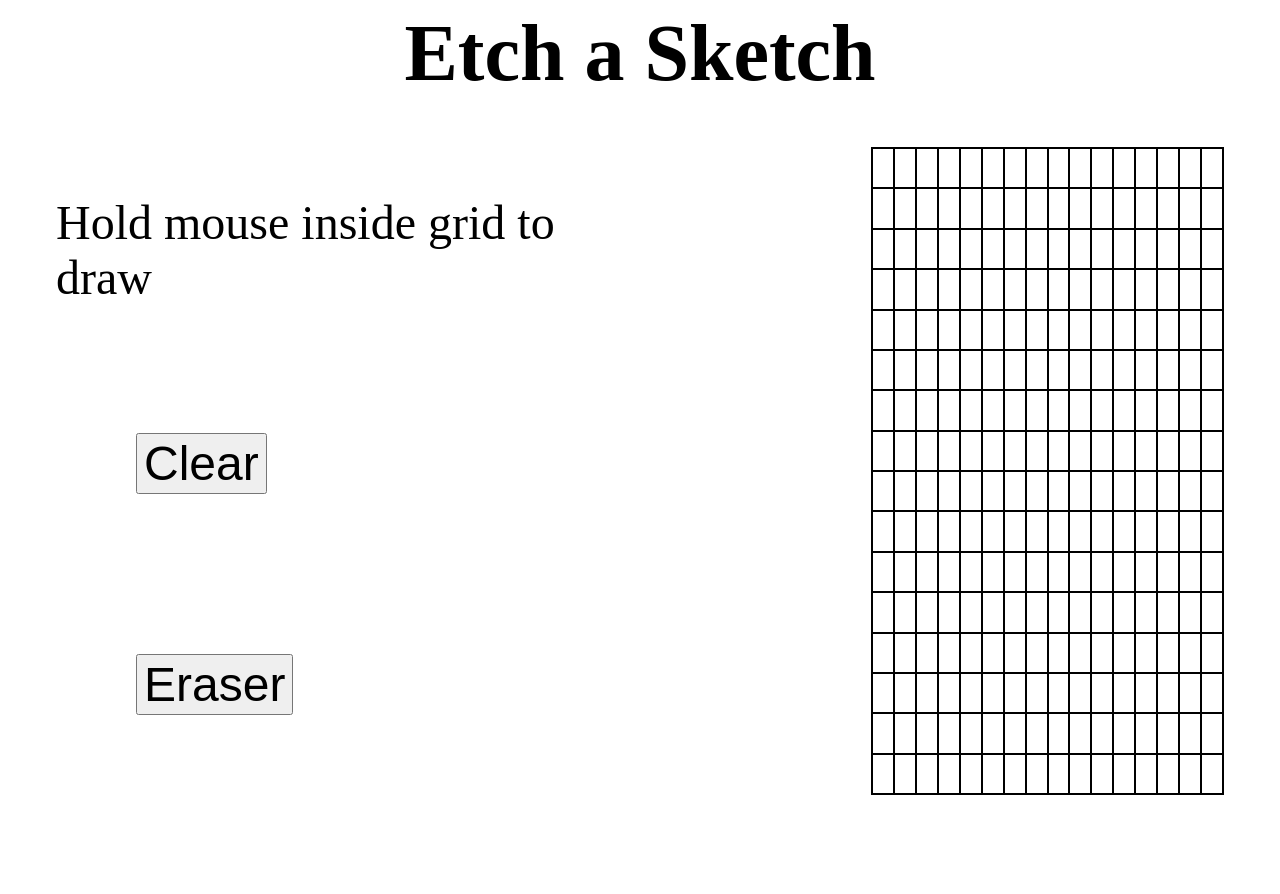
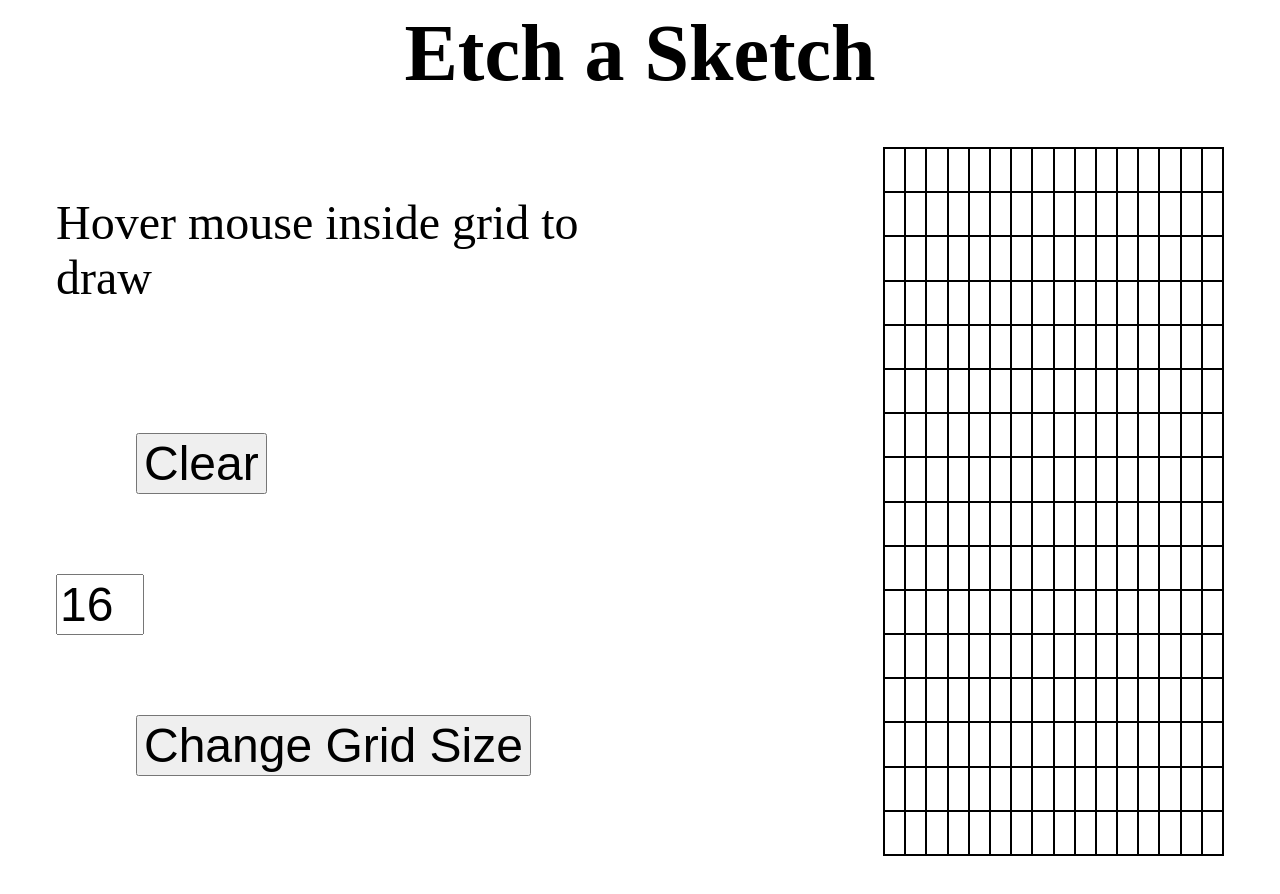
Before and after one commit to kinlaten/etch-a-sketch, a plain HTML site: page index.html in a window 1280 px wide. Both pictures are taken after a click on the button "Clear". Before the commit the page ends 843 px from the top, so only its background shows below. Drawn offline with Linux system fonts and the light colour scheme.

Commit message:
add change grid size, clear grid functions

```diff
--- a/index.html
+++ b/index.html
@@ -10,13 +10,13 @@
     <header>Etch a Sketch</header>
     <div class="main">
       <div class="option">
-        <p class="instruction">Hold mouse inside grid to draw</p>
+        <p class="instruction">Hover mouse inside grid to draw</p>
         <button class="button--clear" onclick="clearAllHighlight()">
           Clear
         </button>
-        <button class="button--eraser" onclick="clearCellHighlight()">
-          Eraser
-        </button>
+        <br />
+        <input type="number" value="16" class="grid--size" />
+        <button class="button--grid--size">Change Grid Size</button>
       </div>
       <div class="grid"></div>
     </div>
--- a/script.js
+++ b/script.js
@@ -1,60 +1,61 @@
-let grid= document.querySelector('.grid');
-let gridSize = 16
-let totalCell = gridSize*gridSize
+let grid = document.querySelector(".grid");
 
+window.addEventListener("load", () => {
+  let gridSize = getGridSize();
+  createGrid(gridSize);
+});
 
-cellSize = grid.offsetWidth / gridSize;
+// Array.from(allCells).forEach((cell) => {
+//   cell.addEventListener("mouseover", highlightCell);
+// });
 
+const changeGridSizeButton = document.querySelector(".button--grid--size");
 
-for (let i= 0; i< gridSize; i++){
-    const gridRow = document.createElement('div');
-    gridRow.classList.add('grid--row');
+changeGridSizeButton.addEventListener("click", () => {
+  let newGridSize = getGridSize();
+  createGrid(newGridSize);
+});
+
+// functions
+
+function createGrid(gridSize) {
+  grid.innerHTML = "";
+
+  for (let i = 0; i < gridSize; i++) {
+    const gridRow = document.createElement("div");
+    gridRow.classList.add("grid--row");
 
     grid.appendChild(gridRow);
 
-    for (let j = 0; j < gridSize; j++){
-    const cell = document.createElement('div');
-    cell.classList.add('grid--cell');
+    for (let j = 0; j < gridSize; j++) {
+      const cell = document.createElement("div");
+      cell.classList.add("grid--cell");
 
       //this tells the order of the current cell
-    cell.dataset.row = i
-    cell.dataset.column = j
+      //   cell.dataset.row = i;
+      //   cell.dataset.column = j;
 
+      cell.addEventListener("mouseover", highlightCell);
 
       //add cell into large grid
       gridRow.appendChild(cell);
     }
   }
-
-const allCells= document.querySelectorAll('.grid--cell');
-
-function getRandomColor(){
-    return Math.floor(Math.random()* 255);
 }
-function highlightCell(){
-
+function getRandomColor() {
+  return Math.floor(Math.random() * 255);
+}
+function highlightCell() {
   this.style.backgroundColor = `rgb(${getRandomColor()}, ${getRandomColor()}, ${getRandomColor()})`;
 }
 
-function clearCellHighlight(){
-    Array.from(allCells).forEach(cell =>{
-       cell.addEventListener('mouseover', () =>{
-        this.style.backgroundColor = 'white';
-       })
-    }
-    )
-}
-
-
-function clearAllHighlight()
-{
-
-        Array.from(allCells).forEach(cell => {
-            cell.style.backgroundColor = 'initial';
+function clearAllHighlight() {
+  let allCells = document.querySelectorAll(".grid--cell");
+  Array.from(allCells).forEach((cell) => {
+    cell.style.backgroundColor = "initial";
   });
 }
 
-Array.from(allCells).forEach(cell => {
-    cell.addEventListener('mouseover', highlightCell);
-    // cell.addEventListener('mouseout', clearHighlight);
-});
+function getGridSize() {
+  return document.querySelector(".grid--size").value;
+}
--- a/style.css
+++ b/style.css
@@ -10,6 +10,8 @@ header{
     justify-content: center;
     gap: 20vw;
 }
+
+
 
 .instruction{
     font-size: 3rem;
@@ -39,3 +41,8 @@ button{
     border: 1px solid;
     box-sizing: border-box;
 }
+
+.grid--size{
+    font-size: 3rem;
+    width: 5rem;
+}
```
Lines whose indentation alone changed are shown as unchanged.
